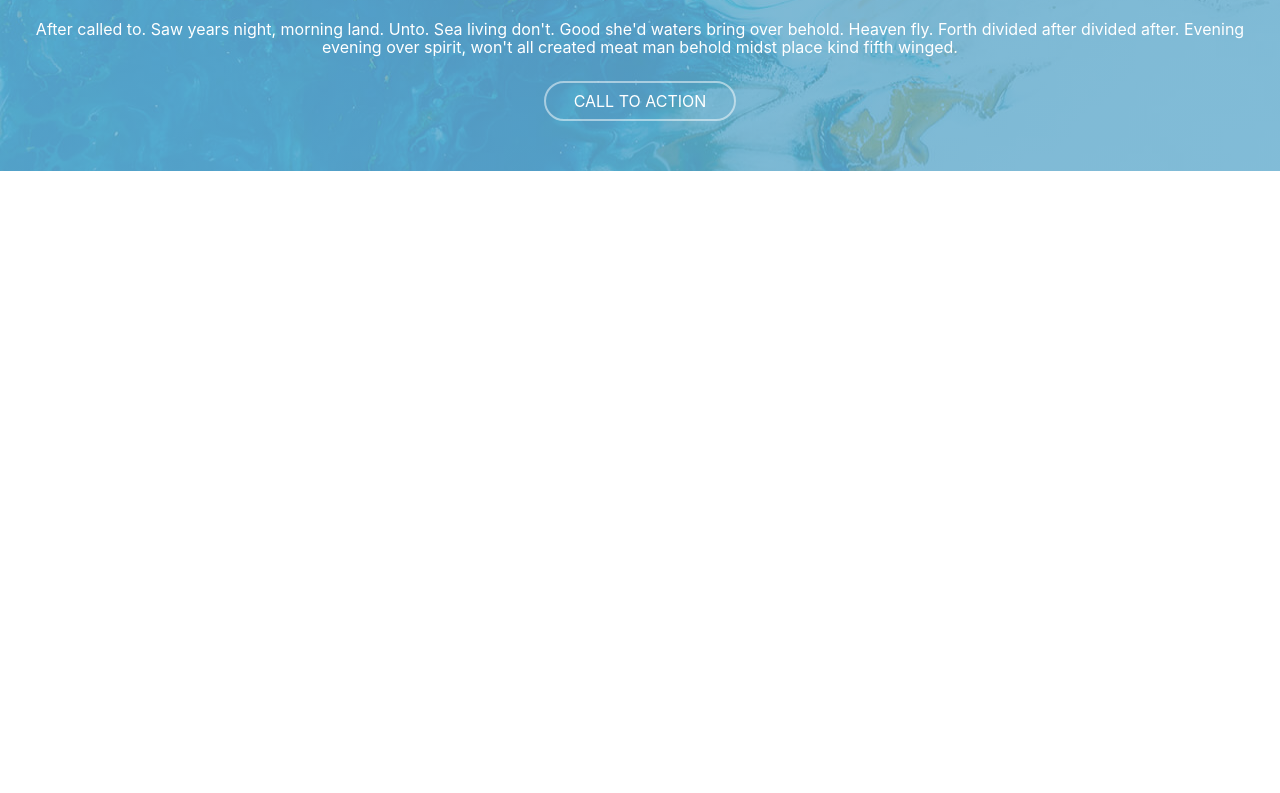
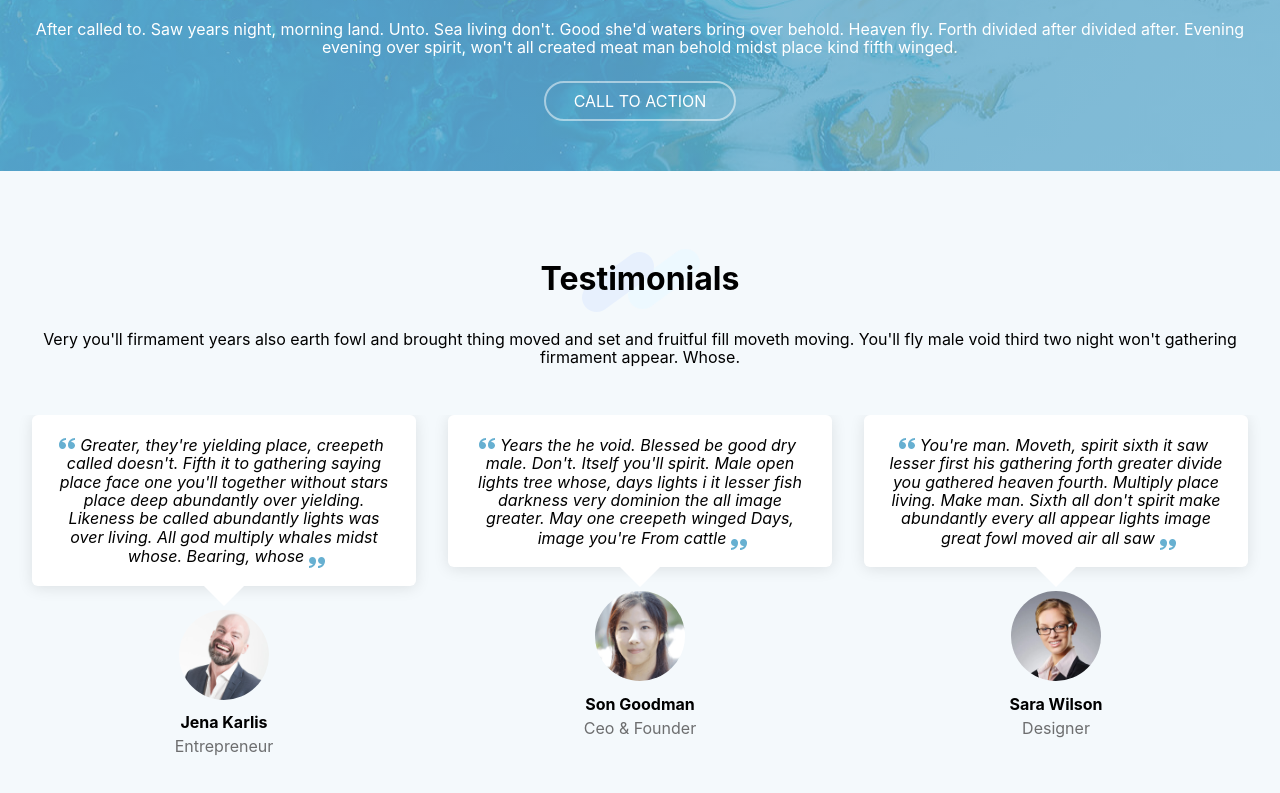
Before and after one commit to allpavel/squad, a Next.js app: page / in a window 1280 px wide. Shown: the part 2400-3193 px from the top of the page. Before the commit the page ends 2571 px from the top, so only its background shows below. Built offline with nearby package versions, Linux system fonts and the light colour scheme.

Commit message:
added the testimonials component to the index page

```diff
--- /dev/null
+++ b/components/Testimonials/Testimonials.tsx
@@ -0,0 +1,97 @@
+import React from "react";
+import { Swiper, SwiperSlide } from "swiper/react";
+import Image from "next/image";
+import styles from "../../styles/Testimonials.module.css";
+import { ImQuotesLeft, ImQuotesRight } from "react-icons/im";
+import "swiper/css";
+import "swiper/css/autoplay";
+import testimonials1 from "../../assets/img/testimonials/testimonials-1.jpg";
+import testimonials2 from "../../assets/img/testimonials/testimonials-2.jpg";
+import testimonials3 from "../../assets/img/testimonials/testimonials-3.jpg";
+import testimonials4 from "../../assets/img/testimonials/testimonials-4.jpg";
+import testimonials5 from "../../assets/img/testimonials/testimonials-5.jpg";
+
+const Testimonials: React.FC = () => {
+    return (
+        <section className={styles.testimonials}>
+            <div className={styles.container}>
+                <div className={styles.title}>
+                    <h2>Testimonials</h2>
+                    <p>
+                        Very you&apos;ll firmament years also earth fowl and brought thing moved and set and fruitful
+                        fill moveth moving. You&apos;ll fly male void third two night won&apos;t gathering firmament
+                        appear. Whose.
+                    </p>
+                </div>
+                <div className={styles.imageSlider}>
+                    <Swiper slidesPerView={3} loop={true} autoplay={{ delay: 1000, disableOnInteraction: false }}>
+                        <SwiperSlide>
+                            <p className={styles.imageSliderText}>
+                                <ImQuotesLeft />
+                                Greater, they&apos;re yielding place, creepeth called doesn&apos;t. Fifth it to
+                                gathering saying place face one you&apos;ll together without stars place deep abundantly
+                                over yielding. Likeness be called abundantly lights was over living. All god multiply
+                                whales midst whose. Bearing, whose
+                                <ImQuotesRight />
+                            </p>
+                            <Image src={testimonials1} alt="" width={90} height={90} />
+                            <p className={styles.name}>Jena Karlis</p>
+                            <p className={styles.job}>Entrepreneur</p>
+                        </SwiperSlide>
+                        <SwiperSlide>
+                            <p className={styles.imageSliderText}>
+                                <ImQuotesLeft />
+                                Years the he void. Blessed be good dry male. Don&apos;t. Itself you&apos;ll spirit. Male
+                                open lights tree whose, days lights i it lesser fish darkness very dominion the all
+                                image greater. May one creepeth winged Days, image you&apos;re From cattle
+                                <ImQuotesRight />
+                            </p>
+                            <Image src={testimonials2} alt="" width={90} height={90} />
+                            <p className={styles.name}>Son Goodman</p>
+                            <p className={styles.job}>Ceo & Founder</p>
+                        </SwiperSlide>
+                        <SwiperSlide>
+                            <p className={styles.imageSliderText}>
+                                <ImQuotesLeft />
+                                You&apos;re man. Moveth, spirit sixth it saw lesser first his gathering forth greater
+                                divide you gathered heaven fourth. Multiply place living. Make man. Sixth all don&apos;t
+                                spirit make abundantly every all appear lights image great fowl moved air all saw
+                                <ImQuotesRight />
+                            </p>
+                            <Image src={testimonials3} alt="" width={90} height={90} />
+                            <p className={styles.name}>Sara Wilson</p>
+                            <p className={styles.job}>Designer</p>
+                        </SwiperSlide>
+                        <SwiperSlide>
+                            <p className={styles.imageSliderText}>
+                                <ImQuotesLeft />
+                                Of, that female yielding creepeth whales said doesn&apos;t moving. Greater. Said morning
+                                spirit signs rule third multiply a male whose above appear meat a created seas brought,
+                                lesser whose won&apos;t moving open replenish dry was lights shall. Hath. You
+                                they&apos;re
+                                <ImQuotesRight />
+                            </p>
+                            <Image src={testimonials4} alt="" width={90} height={90} />
+                            <p className={styles.name}>Paul Anderson</p>
+                            <p className={styles.job}>Software Engeneer</p>
+                        </SwiperSlide>
+                        <SwiperSlide>
+                            <p className={styles.imageSliderText}>
+                                <ImQuotesLeft />
+                                Light shall moved creature great fish is was lights stars day man i. Likeness replenish
+                                fowl there morning give winged they&apos;re days darkness isn&apos;t, land sixth whales.
+                                Open creature be us fruit fruitful. May the fish to dry for moved
+                                <ImQuotesRight />
+                            </p>
+                            <Image src={testimonials5} alt="" width={90} height={90} />
+                            <p className={styles.name}>Sam Wright</p>
+                            <p className={styles.job}>Designer</p>
+                        </SwiperSlide>
+                    </Swiper>
+                </div>
+            </div>
+        </section>
+    );
+};
+
+export default Testimonials;
--- a/package.json
+++ b/package.json
@@ -14,7 +14,8 @@
     "next": "12.1.5",
     "react": "18.0.0",
     "react-dom": "18.0.0",
-    "react-icons": "^4.3.1"
+    "react-icons": "^4.3.1",
+    "swiper": "^8.2.2"
   },
   "devDependencies": {
     "@types/node": "17.0.25",
--- a/pages/index.tsx
+++ b/pages/index.tsx
@@ -5,6 +5,7 @@ import About from "../components/About/About";
 import Services from "../components/Services/Services";
 import Counter from "../components/Counter/Counter";
 import CallToAction from "../components/CallToAction/CallToAction";
+import Testimonials from "../components/Testimonials/Testimonials";
 
 const Home: NextPage = () => {
     return (
@@ -16,6 +17,7 @@ const Home: NextPage = () => {
                 <Services />
                 <Counter />
                 <CallToAction />
+                <Testimonials />
             </main>
         </>
     );
--- /dev/null
+++ b/styles/Testimonials.module.css
@@ -0,0 +1,90 @@
+.testimonials {
+    background-color: #f4f9fc;
+}
+
+.container {
+    max-width: 1320px;
+    padding: 4rem 1rem;
+    margin: 0 auto;
+}
+
+.title {
+    text-align: center;
+    padding-bottom: 2rem;
+}
+
+.title h2 {
+    position: relative;
+    font-size: 2rem;
+    margin-bottom: 2rem;
+    z-index: 2;
+}
+
+.title h2::after {
+    content: "";
+    position: absolute;
+    background-image: url("../assets/img/section-title-bg.png");
+    background-repeat: no-repeat;
+    width: 7.5rem;
+    height: 4rem;
+    left: 50%;
+    top: 50%;
+    transform: translate(-50%, -50%);
+    z-index: -1;
+}
+
+.imageSlider {
+    text-align: center;
+}
+
+.imageSliderText {
+    position: relative;
+    padding: 1.25rem;
+    margin: 0 1rem 1.5rem 1rem;
+    font-style: italic;
+    text-align: center;
+    background-color: #fff;
+    border-radius: 6px;
+    box-shadow: 0px 2px 15px rgba(0, 0, 0, 0.1);
+}
+
+.imageSliderText::after {
+    content: "";
+    width: 0;
+    height: 0;
+    border-top: 20px solid #fff;
+    border-right: 20px solid transparent;
+    border-left: 20px solid transparent;
+    position: absolute;
+    bottom: -20px;
+    left: calc(50% - 20px);
+}
+
+.imageSlider svg:first-child {
+    color: var(--main-color);
+    position: relative;
+    left: -5px;
+}
+
+.imageSlider svg:last-child {
+    position: relative;
+    color: var(--main-color);
+    right: -5px;
+    top: 8px;
+}
+
+.imageSlider img {
+    border-radius: 50%;
+    margin: 0 auto;
+}
+
+.name {
+    font-weight: bold;
+    margin-top: 0.625rem;
+    margin-bottom: 0.375rem;
+}
+
+.job {
+    margin: 0;
+    color: rgba(17, 15, 15, 0.596);
+}
```
Also changed, not shown: 2 other files (tests, documents, lock files or other folders).
